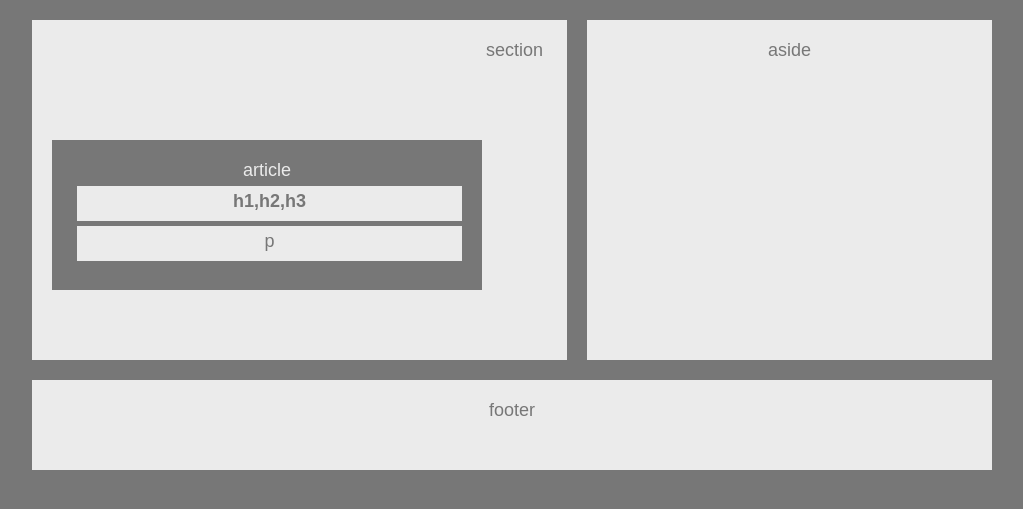
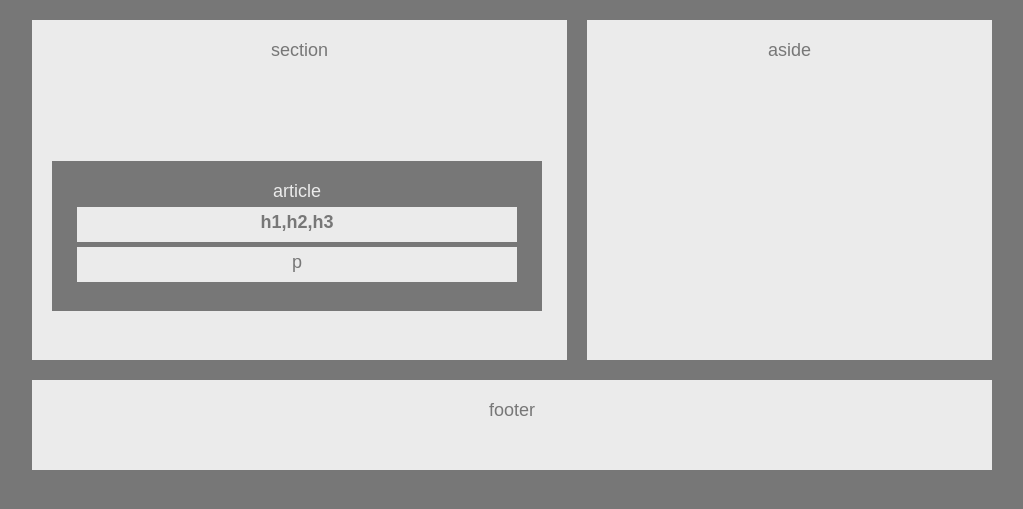
Before and after one commit to drakeballard/hw_wireframe001, a PHP site: page / in a window 1280 px wide. Shown: the part 200-709 px from the top of the page, without its empty margins (3-1026 px from the left). Run offline with PHP 8.4, Linux system fonts and the light colour scheme.

Commit message:
final wireframe

```diff
--- a/style.css
+++ b/style.css
@@ -34,8 +34,7 @@
     color: #777
 }
 article {
-    float: left;
-    width: 390px;
+    width: 450px;
     height: 100px;
     padding: 20px 20px 30px 20px;
     margin-top: 100px;
@@ -43,7 +42,7 @@
     color: #ebebeb;
 }
 h4 {
-    width: 375px;
+    width: 430px;
     height: 25px;
     margin: 5px;
     padding: 5px;
@@ -51,7 +50,7 @@
     color: #777;
 }
 p {
-    width: 375px;
+    width: 430px;
     height: 25px;
     margin: 5px;
     padding: 5px;
```
